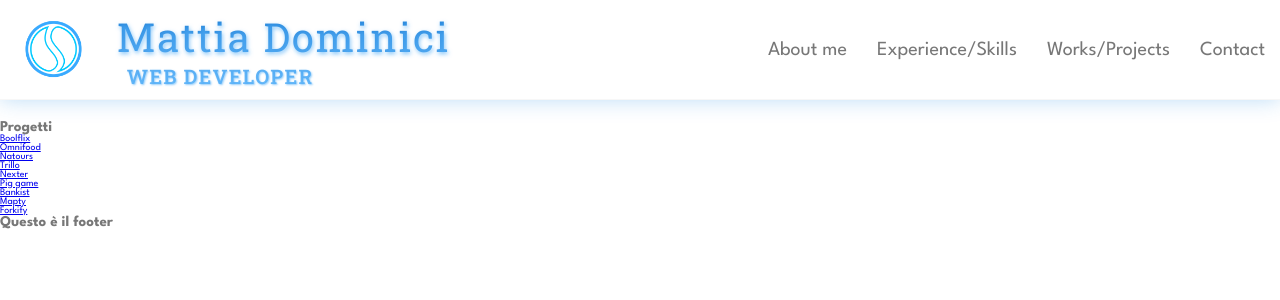
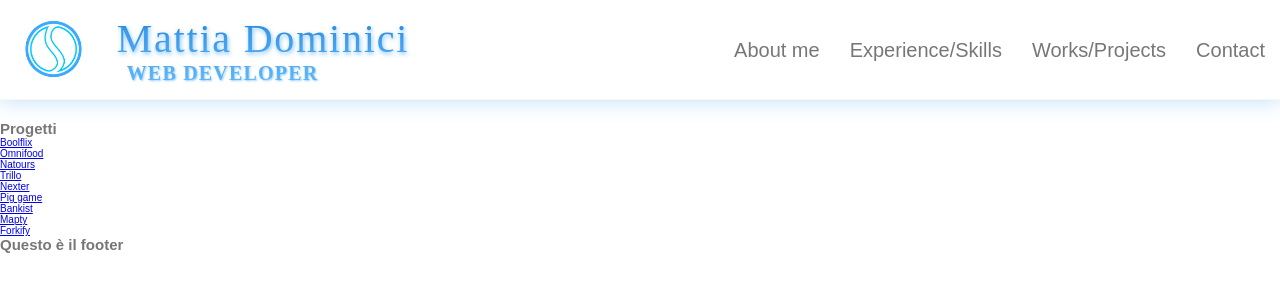
Before and after one commit to dominici94/portfolio, a Vue app in the folder portfolio/: page / in a window 1280 px wide. Shown: the top 300 px of the page. Built offline with nearby package versions, Linux system fonts and the light colour scheme.

Commit message:
preload fonts

```diff
--- a/portfolio/public/index.html
+++ b/portfolio/public/index.html
@@ -5,17 +5,23 @@
     <meta http-equiv="X-UA-Compatible" content="IE=edge" />
     <meta name="viewport" content="width=device-width,initial-scale=1.0" />
     <link rel="icon" href="<%= BASE_URL %>favicon.ico" />
-    <title><%= htmlWebpackPlugin.options.title %></title>
+    <link rel="preload" href="https://fonts.googleapis.com" />
+    <link rel="preload" href="https://fonts.gstatic.com" crossorigin />
+    <link
+      href="https://fonts.googleapis.com/css2?family=League+Spartan:wght@400;600;700&family=Roboto+Slab:wght@300;400;600;700&display=swap"
+      rel="preload"
+    />
+    <title>Mattia Dominici</title>
   </head>
   <body>
     <noscript>
       <strong
-        >We're sorry but <%= htmlWebpackPlugin.options.title %> doesn't work
-        properly without JavaScript enabled. Please enable it to
-        continue.</strong
+        >We're sorry but Mattia Dominici doesn't work properly without
+        JavaScript enabled. Please enable it to continue.</strong
       >
     </noscript>
     <div id="app"></div>
+    <!-- <div id="app" style="display: none"></div> -->
     <!-- built files will be auto injected -->
   </body>
 </html>
--- a/portfolio/src/App.vue
+++ b/portfolio/src/App.vue
@@ -3,7 +3,6 @@
     <Header />
     <Main />
     <Footer />
-    <!-- <Main /> -->
   </div>
 </template>
 
--- a/portfolio/src/assets/style/base/_typoghraphy.scss
+++ b/portfolio/src/assets/style/base/_typoghraphy.scss
@@ -1,5 +1,5 @@
-@import url("https://fonts.googleapis.com/css2?family=League+Spartan:wght@400;600;700&display=swap");
-@import url("https://fonts.googleapis.com/css2?family=Roboto+Slab:wght@300;400;600;700&display=swap");
+// @import url("https://fonts.googleapis.com/css2?family=League+Spartan:wght@400;600;700&display=swap");
+// @import url("https://fonts.googleapis.com/css2?family=Roboto+Slab:wght@300;400;600;700&display=swap");
 
 html {
   font-family: "League Spartan", sans-serif;
--- a/portfolio/src/main.js
+++ b/portfolio/src/main.js
@@ -2,3 +2,9 @@ import { createApp } from "vue";
 import App from "./App.vue";
 
 createApp(App).mount("#app");
+
+// window.addEventListener("load", () => {
+//   // debugger;
+//   console.log("page is fully loaded");
+//   document.getElementById("app").style.display = "block";
+// });
```
